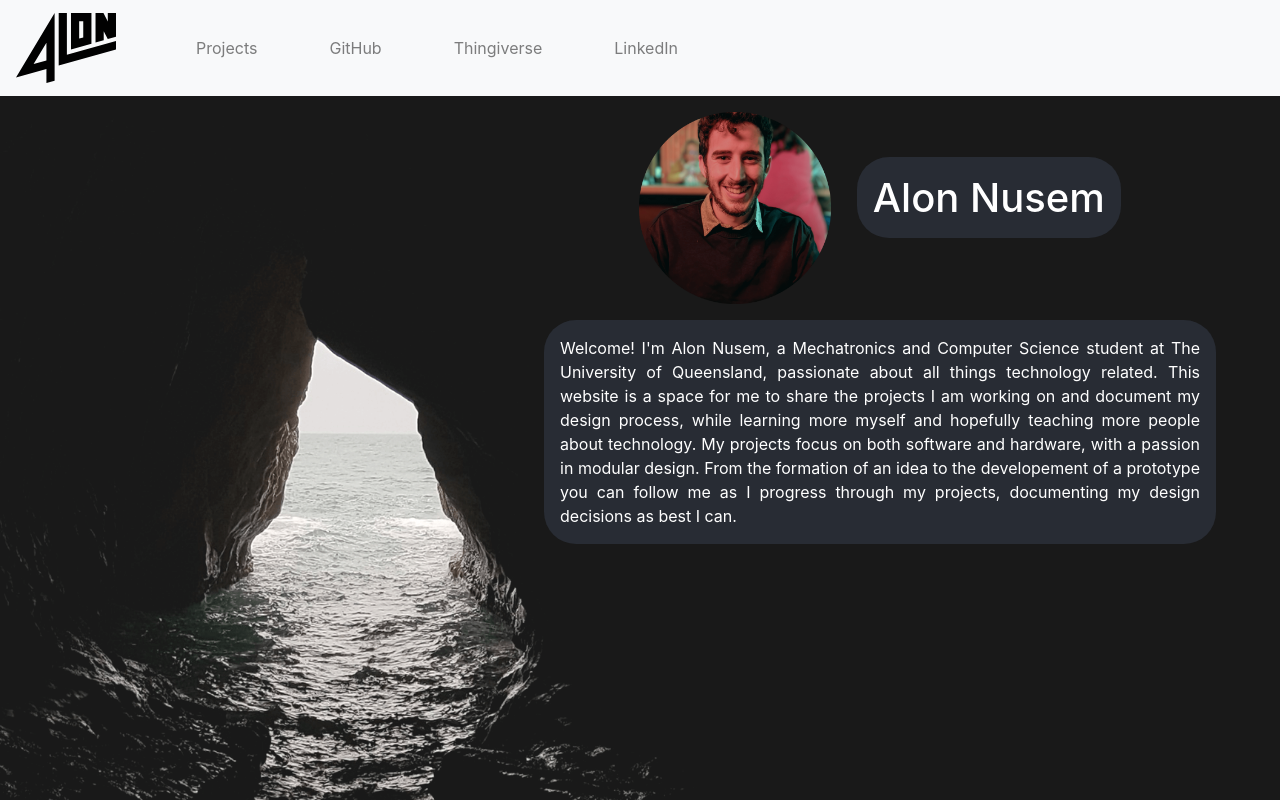
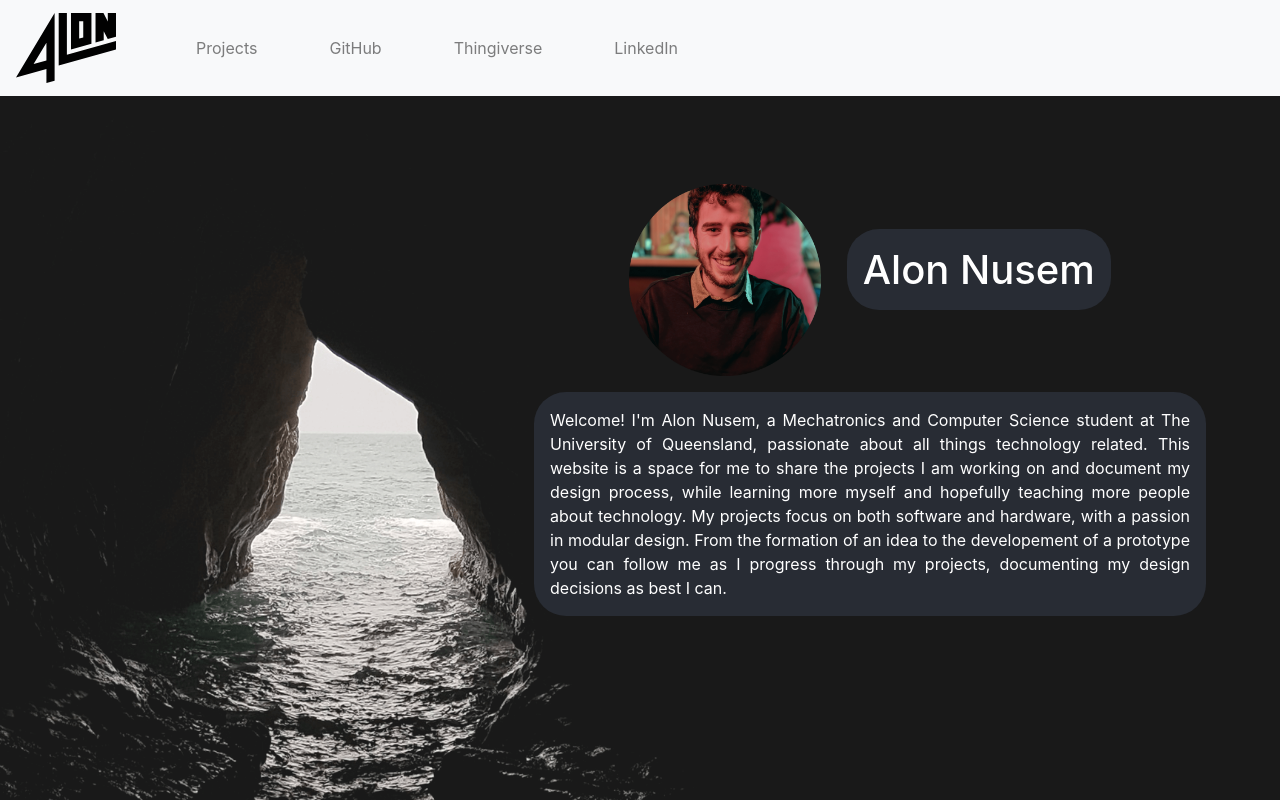
Before and after one commit to 4lon/4lon.github.io, a React (Create React App) app: page /projects in a window 1280 px wide. Built offline with nearby package versions, Linux system fonts and the light colour scheme.

Commit message:
Updated blurb positioning

```diff
--- a/src/components/homepage/Home.css
+++ b/src/components/homepage/Home.css
@@ -10,6 +10,4 @@
     position: fixed;
     z-index: -1;
     background-image: url("background.png");
-    width: "100%";
-    height: "100vh";
   }
--- a/src/components/homepage/blurb/Blurb.css
+++ b/src/components/homepage/blurb/Blurb.css
@@ -35,6 +35,15 @@
 }
 
 @media only screen and (min-width: 34em) {
+  .blurb {
+    margin: 0;
+    position: absolute;
+    top: 50%;
+    right: 10px;
+    -ms-transform: translateY(-50%);
+    transform: translateY(-50%);
+  }
+
   .header {
     display: flex;
     justify-content: center;
--- a/src/components/projectsList/ProjectsList.js
+++ b/src/components/projectsList/ProjectsList.js
@@ -18,11 +18,11 @@ const ProjectsList = () => {
                 )
             })}
             <ProjectBlurb
-                supertitle={"Personal"}
                 title = {"Note"}
                 description={"This website is new and is a work in progress. I'm still in the phase of adding projects that I have and am currently working on. My projects involve both hardware and software, using Raspberry Pis, Arduinos, micro controllers, and a variety of programming languages including C, Python, Javascript, and others."}
             />
             <ProjectBlurb
+                supertitle={"Personal"}
                 link={"https://github.com/4lon/4lon.github.io"}
                 title = {"Website"}
                 description={"I built this website, using HTML, CSS, and Javascript in the React framework. It's hosted and deployed to GitHub pages, so you can see how i made it on my GitHub"}
@@ -37,7 +37,7 @@ const ProjectsList = () => {
                 link={"https://metr4810.uqcloud.net/2021/index.php"}
                 title={"METR4810 - Team Project 2:"}
                 subtitle={"5 Seconds to Mars"}
-                description={"Build a powered descent-arrest system for a spacecraft's terminal landing phase: the spacecraft is to release from its service module, then descend through the atmosphere under gravity, decelerate and touch down at the mission site. Given the presence of a human crew, the landing must be as gentle as possible, and ideally as close to the centre of the designated landing zone.\n\nThe spacecraft will transmit atmospheric, orientation, and acceleration data to allow Mission Control to monitor its progress during descent. The spacecraft must also carry a condition sensor to measure and indicate the forces to which the astronauts are subjected during landing, and thus allow the health status of the crew to be determined. Mission Control will receive the telemetry from the spacecraft, extract and plot the measurements live.\n\n This is my currnet team project. I hope to be able to share more details like CAD, circuit design, code, and more. However for academic integrity I cannot share the solutions that myself or my team produce until the end of the project timeline. If you would like to know more, click the project title to see the project homepage."}
+                description={"Build a powered descent-arrest system for a spacecraft's terminal landing phase: the spacecraft is to release from its service module, then descend through the atmosphere under gravity, decelerate and touch down at the mission site. Given the presence of a human crew, the landing must be as gentle as possible, and ideally as close to the centre of the designated landing zone.\n\nThe spacecraft will transmit atmospheric, orientation, and acceleration data to allow Mission Control to monitor its progress during descent. The spacecraft must also carry a condition sensor to measure and indicate the forces to which the astronauts are subjected during landing, and thus allow the health status of the crew to be determined. Mission Control will receive the telemetry from the spacecraft, extract and plot the measurements live.\n\n This is my current team project. I hope to be able to share more details like CAD, circuit design, code, and more. However for academic integrity I cannot share the solutions that myself or my team produce until the end of the project timeline. If you would like to know more, click the project title to see the project homepage."}
             />
             <ProjectBlurb
                 supertitle={"More Coming Soon"}
--- a/src/components/projectsList/projectBlurb/ProjectBlurb.css
+++ b/src/components/projectsList/projectBlurb/ProjectBlurb.css
@@ -1,7 +1,6 @@
 .ProjectBlurb {
-    padding-top: 2vh;
-    padding-bottom: 2vh;
-    max-width: 30rem;
+    padding: 2rem;
+    max-width: 40rem;
     position: relative;
     left: 50%;
     -ms-transform: translate(-50%, 0%);
```
